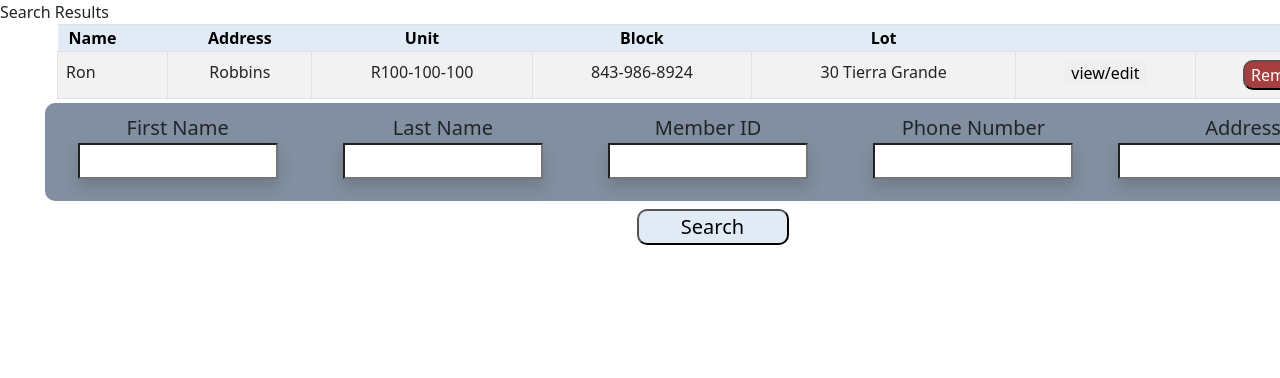
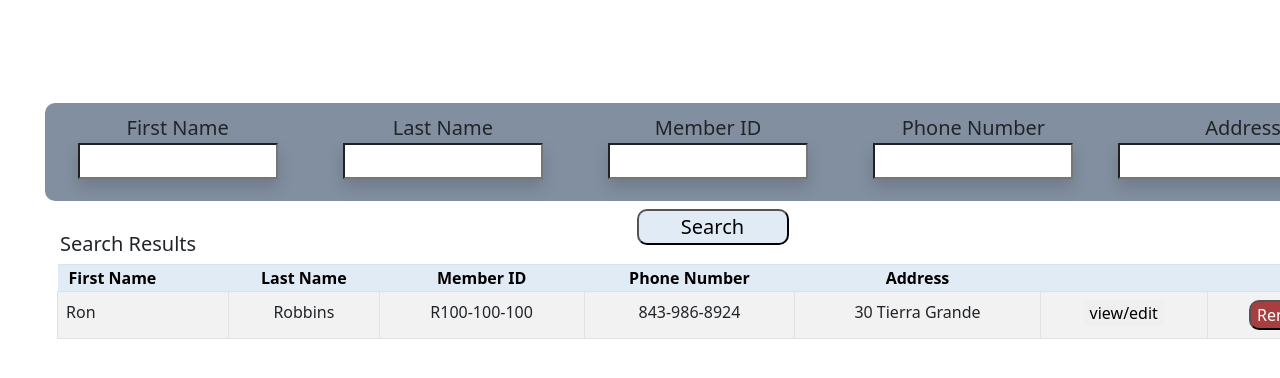
Before and after one commit to LAARC-FSU/HOA-Manager-UI, an Angular app: page / in a window 1280 px wide. Shown: the top 378 px of the page. Built offline with nearby package versions, Linux system fonts and the light colour scheme.

Commit message:
updated header titles

```diff
--- a/src/app/find-member/find-member-result/find-member-result.component.html
+++ b/src/app/find-member/find-member-result/find-member-result.component.html
@@ -2,11 +2,11 @@
   <div class="col">
     <table class="table table-striped table-bordered table-hover">
       <thead style="background-color: #E1EBF6; color: black">
-      <th style="text-indent: 10px">Name</th>
+      <th style="text-indent: 10px">First Name</th>
+      <th style="text-align: center">Last Name</th>
+      <th style="text-align: center">Member ID</th>
+      <th style="text-align: center">Phone Number</th>
       <th style="text-align: center">Address</th>
-      <th style="text-align: center">Unit</th>
-      <th style="text-align: center">Block</th>
-      <th style="text-align: center">Lot</th>
       <th></th>
       <th></th>
       </thead>
--- a/src/app/find-member/find-member.component.html
+++ b/src/app/find-member/find-member.component.html
@@ -1,5 +1,5 @@
 <div>
   <find-member-input></find-member-input>
-  <div>Search Results</div>
+  <div style="font-size: 20px; padding-left: 60px; padding-top: 229px; padding-bottom: 5px">Search Results</div>
   <find-member-result></find-member-result>
 </div>
```
